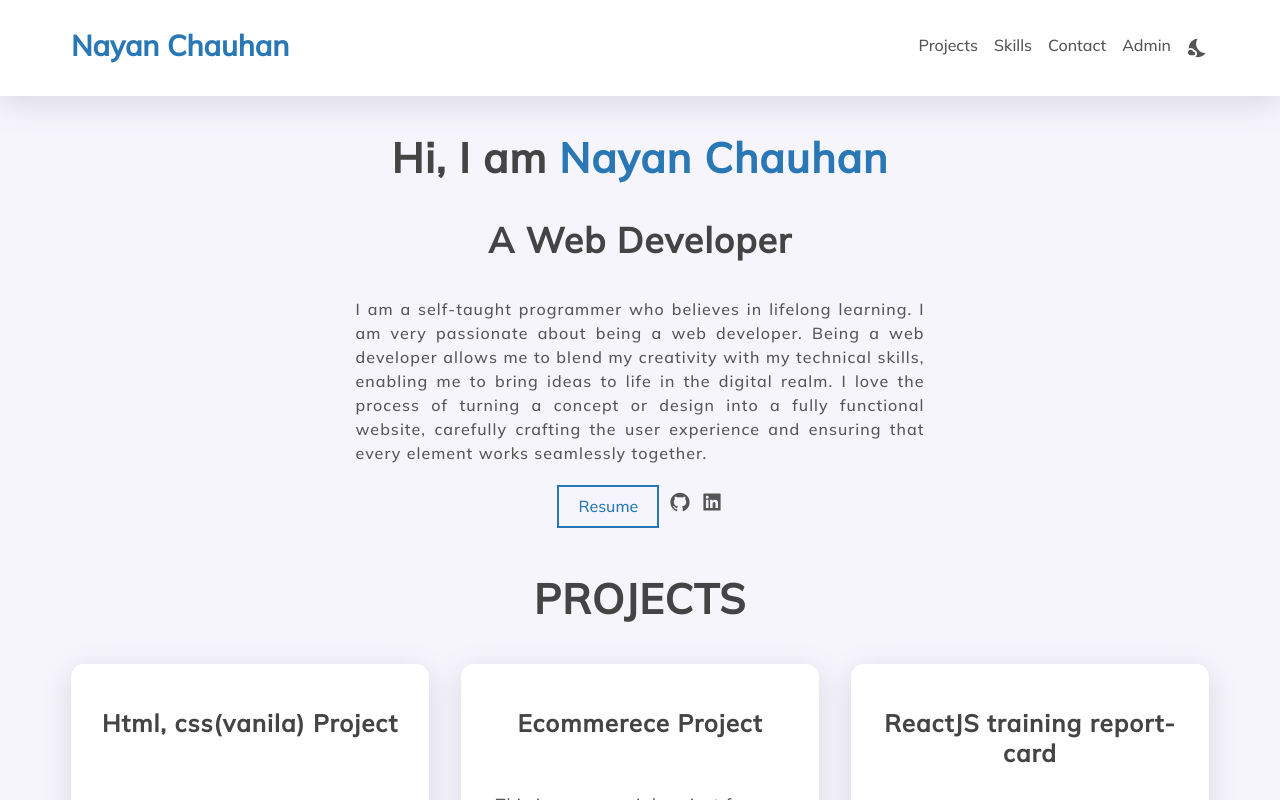
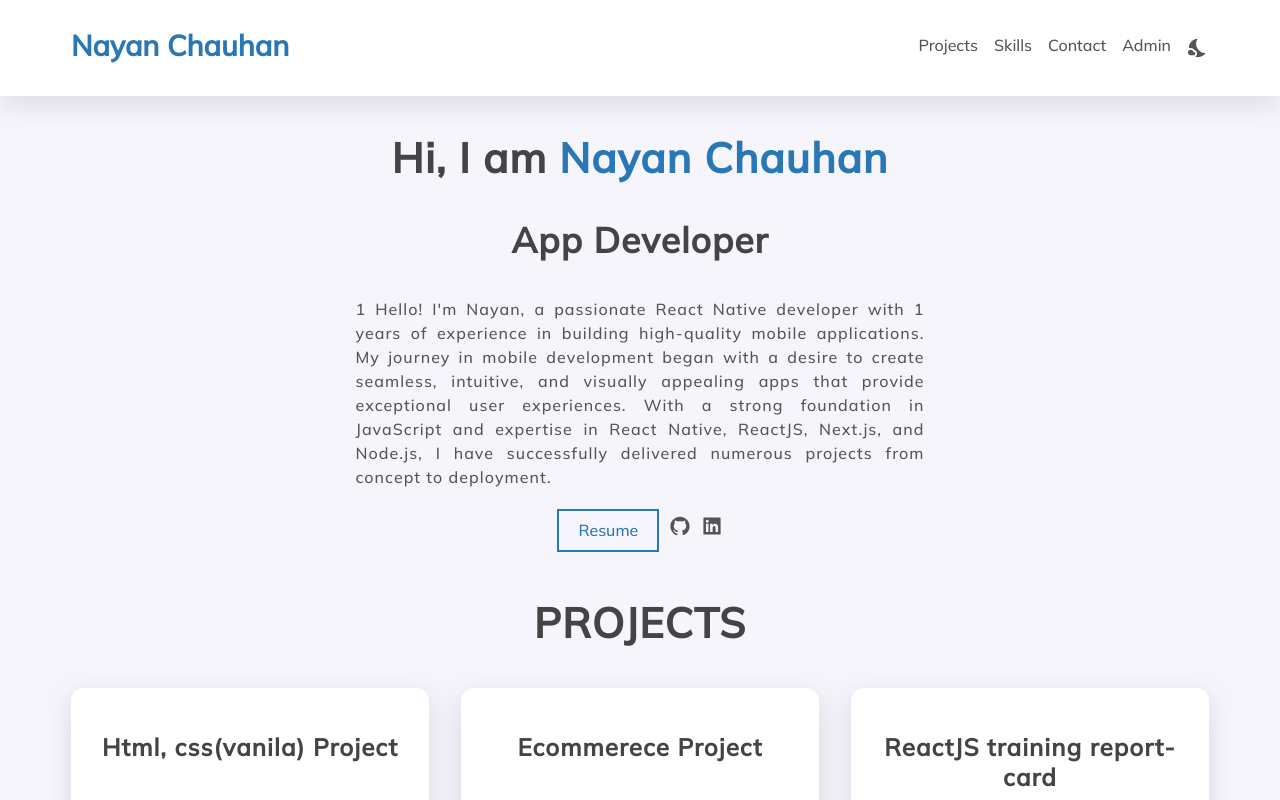
Before and after one commit to Nayanchauhan9999/portfolio, a Next.js app: page / in a window 1280 px wide. Shown: the top 800 px of the page. Built offline with nearby package versions, Linux system fonts and the light colour scheme; no server answers.

Commit message:
update profile description

```diff
--- a/src/components/Molecules/AboutMe/index.tsx
+++ b/src/components/Molecules/AboutMe/index.tsx
@@ -1,3 +1,4 @@
+/* eslint-disable react/no-unescaped-entities */
 import React from "react";
 import { AboutMeProps } from "./AboutMe.types";
 import {
@@ -34,16 +35,16 @@ const AboutMe = ({}: AboutMeProps) => {
             fontWeight={"semibold"}
             color="primary"
           >
-            A Web Developer
+            App Developer
           </Heading>
-          <CareerObjective>
-            I am a self-taught programmer who believes in lifelong learning. I
-            am very passionate about being a web developer. Being a web
-            developer allows me to blend my creativity with my technical skills,
-            enabling me to bring ideas to life in the digital realm. I love the
-            process of turning a concept or design into a fully functional
-            website, carefully crafting the user experience and ensuring that
-            every element works seamlessly together.
+          <CareerObjective>1
+            Hello! I'm Nayan, a passionate React Native developer with 1
+            years of experience in building high-quality mobile applications. My
+            journey in mobile development began with a desire to create
+            seamless, intuitive, and visually appealing apps that provide
+            exceptional user experiences. With a strong foundation in JavaScript
+            and expertise in React Native, ReactJS, Next.js, and Node.js, I have
+            successfully delivered numerous projects from concept to deployment.
           </CareerObjective>
           <ButtonWrapper>
             <ButtonFill
```
